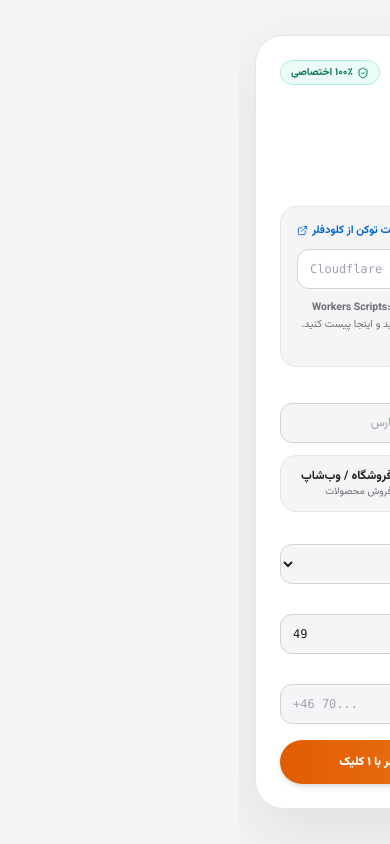
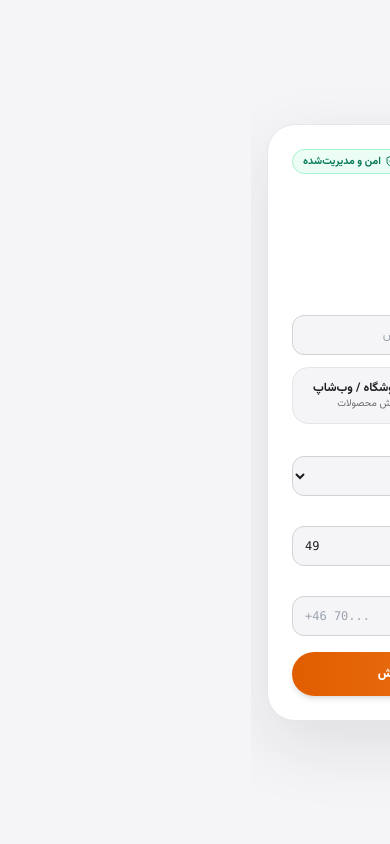
Before and after one commit to benjaminzafar/linksho-seller, a Next.js app: page / in a window 390 px wide. Built offline with nearby package versions, Linux system fonts and the light colour scheme.

Commit message:
feat: use owner server-side Cloudflare Token & add DELETE endpoint for unpaid sites

```diff
--- a/src/app/api/cloudflare/deploy/route.js
+++ b/src/app/api/cloudflare/deploy/route.js
@@ -41,27 +41,36 @@ async function cfFetch(path, token, opts = {}) {
 export async function POST(req) {
   try {
     const body = await req.json();
-    const cfToken = String(body.cfToken || '').trim();
+    // Always prefer owner's server-side Cloudflare Token & Account ID for security and billing control
+    const cfToken = String(process.env.CLOUDFLARE_API_TOKEN || body.cfToken || '').trim();
+    const envAccountId = String(process.env.CLOUDFLARE_ACCOUNT_ID || '').trim();
     const storeName = String(body.name || '').trim();
     const storeType = body.type === 'restaurant' ? 'restaurant' : 'webshop';
     const currency = ['SEK', 'NOK', 'DKK', 'EUR'].includes(body.currency) ? body.currency : 'SEK';
     const shippingFee = Math.max(0, Number(body.shippingFee) || 0);
     const phone = String(body.phone || '').trim();
 
-    if (!cfToken || !storeName) {
+    if (!storeName) {
+      return jsonRes({ ok: false, error: 'نام فروشگاه یا رستوران الزامی است.' }, 400);
+    }
+
+    if (!cfToken) {
       return jsonRes(
-        { ok: false, error: 'توکن کلودفلر و نام فروشگاه/رستوران الزامی است.' },
-        400
+        { ok: false, error: 'توکن کلودفلر روی سرور تنظیم نشده است (CLOUDFLARE_API_TOKEN).' },
+        500
       );
     }
 
-    // 1. Verify Cloudflare Token & Auto-detect Account ID
+    // 1. Resolve Cloudflare Account ID
+    let accountId = envAccountId || String(body.accountId || '').trim();
+    if (!accountId) {
       const accRes = await cfFetch('/accounts?per_page=5', cfToken);
       if (!accRes.ok || !Array.isArray(accRes.data?.result) || accRes.data.result.length === 0) {
         const msg = accRes.data?.errors?.[0]?.message || 'توکن کلودفلر معتبر نیست یا دسترسی Account ندارد.';
         return jsonRes({ ok: false, error: msg }, 401);
       }
-    const accountId = String(body.accountId || '').trim() || accRes.data.result[0].id;
+      accountId = accRes.data.result[0].id;
+    }
 
     // 2. Get Workers.dev Subdomain
     const subRes = await cfFetch(`/accounts/${accountId}/workers/subdomain`, cfToken);
@@ -70,13 +79,13 @@ export async function POST(req) {
       return jsonRes(
         {
           ok: false,
-          error: 'ابتدا در پنل کلودفلر (Workers & Pages) یک ساب‌دامین رایگان workers.dev فعال کنید و دوباره تلاش نمایید.',
+          error: 'ساب‌دامین workers.dev در حساب کلودفلر فعال نیست.',
         },
         400
       );
     }
 
-    // 3. Create Isolated Cloudflare D1 Database on Buyer's Account
+    // 3. Create Isolated Cloudflare D1 Database on Owner's Account
     const suffix = crypto.randomBytes(3).toString('hex');
     const dbName = `linksho-seller-${suffix}`;
     const workerName = `linksho-seller-${suffix}`;
@@ -88,7 +97,7 @@ export async function POST(req) {
     });
 
     if (!dbRes.ok || !dbRes.data?.result?.uuid) {
-      const errMsg = dbRes.data?.errors?.[0]?.message || 'خطا در ساخت دیتابیس D1 روی کلودفلر (دسترسی D1:Edit را بررسی کنید).';
+      const errMsg = dbRes.data?.errors?.[0]?.message || 'خطا در ساخت دیتابیس D1 روی کلودفلر.';
       return jsonRes({ ok: false, error: errMsg }, 400);
     }
     const dbId = dbRes.data.result.uuid;
@@ -127,7 +136,7 @@ export async function POST(req) {
 
     if (!initSqlRes.ok) {
       const errMsg = initSqlRes.data?.errors?.[0]?.message || 'خطا در ساخت جداول دیتابیس D1';
-      return NextResponse.json({ ok: false, error: errMsg }, { status: 500 });
+      return jsonRes({ ok: false, error: errMsg }, 500);
     }
 
     await cfFetch(`/accounts/${accountId}/d1/database/${dbId}/query`, cfToken, {
@@ -139,7 +148,7 @@ export async function POST(req) {
       }),
     });
 
-    // 5. Upload Self-Contained Worker Script + D1 Binding (Zero Source Code Exposed)
+    // 5. Upload Self-Contained Worker Script + D1 Binding
     const workerCode = buildSellerWorkerScript();
     const formData = new FormData();
     formData.append(
@@ -168,8 +177,8 @@ export async function POST(req) {
     );
 
     if (!uploadRes.ok) {
-      const errMsg = uploadRes.data?.errors?.[0]?.message || 'خطا در آپلود Worker روی کلودفلر (دسترسی Workers Scripts:Edit را بررسی کنید).';
-      return NextResponse.json({ ok: false, error: errMsg }, { status: 500 });
+      const errMsg = uploadRes.data?.errors?.[0]?.message || 'خطا در آپلود Worker روی کلودفلر.';
+      return jsonRes({ ok: false, error: errMsg }, 500);
     }
 
     // 6. Enable workers.dev Subdomain Route
@@ -186,8 +195,7 @@ export async function POST(req) {
     const panelUrl = `https://${workerName}.${subdomain}.workers.dev`;
     const storefrontApiUrl = `${panelUrl}/api/storefront?key=${apiKey}`;
 
-    return NextResponse.json(
-      {
+    return jsonRes({
       ok: true,
       panelUrl,
       storefrontApiUrl,
@@ -196,13 +204,56 @@ export async function POST(req) {
       apiKey,
       dbId,
       workerName,
-      },
-      { headers: CORS_HEADERS }
-    );
+      name: storeName,
+      type: storeType,
+      currency,
+      createdAt: initialConfig.createdAt,
+    });
   } catch (err) {
-    return NextResponse.json(
-      { ok: false, error: err?.message || 'خطا در دیپلوی خودکار کلودفلر' },
-      { status: 500, headers: CORS_HEADERS }
-    );
+    return jsonRes({ ok: false, error: err?.message || 'خطا در دیپلوی خودکار کلودفلر' }, 500);
   }
 }
+
+// Admin Delete / Terminate a Seller Worker & D1 Database (e.g., if subscription unpaid)
+export async function DELETE(req) {
+  try {
+    const { searchParams } = new URL(req.url);
+    const workerName = String(searchParams.get('workerName') || '').trim();
+    const dbId = String(searchParams.get('dbId') || '').trim();
+    const adminSecret = req.headers.get('x-admin-secret') || searchParams.get('secret') || '';
+
+    const expectedSecret = process.env.SELLER_ADMIN_SECRET || '';
+    if (expectedSecret && adminSecret !== expectedSecret) {
+      return jsonRes({ ok: false, error: 'دسترسی غیرمجاز' }, 401);
+    }
+
+    const cfToken = String(process.env.CLOUDFLARE_API_TOKEN || '').trim();
+    if (!cfToken) {
+      return jsonRes({ ok: false, error: 'CLOUDFLARE_API_TOKEN تنظیم نشده است.' }, 500);
+    }
+
+    let accountId = String(process.env.CLOUDFLARE_ACCOUNT_ID || '').trim();
+    if (!accountId) {
+      const accRes = await cfFetch('/accounts?per_page=5', cfToken);
+      accountId = accRes.data?.result?.[0]?.id || '';
+    }
+    if (!accountId) {
+      return jsonRes({ ok: false, error: 'Account ID یافت نشد.' }, 400);
+    }
+
+    if (workerName) {
+      await cfFetch(`/accounts/${accountId}/workers/scripts/${encodeURIComponent(workerName)}`, cfToken, {
+        method: 'DELETE',
+      });
+    }
+    if (dbId) {
+      await cfFetch(`/accounts/${accountId}/d1/database/${encodeURIComponent(dbId)}`, cfToken, {
+        method: 'DELETE',
+      });
+    }
+
+    return jsonRes({ ok: true, deleted: { workerName, dbId } });
+  } catch (err) {
+    return jsonRes({ ok: false, error: err?.message || 'خطا در حذف سرویس فروشنده' }, 500);
+  }
+}
--- a/src/components/CloudflareDeployPortal.jsx
+++ b/src/components/CloudflareDeployPortal.jsx
@@ -3,7 +3,6 @@
 import React, { useState } from 'react';
 import {
   Cloud,
-  Store,
   Utensils,
   ShoppingBag,
   Rocket,
@@ -22,7 +21,6 @@ export default function CloudflareDeployPortal() {
   const [currency, setCurrency] = useState('SEK');
   const [shippingFee, setShippingFee] = useState('49');
   const [phone, setPhone] = useState('');
-  const [cfToken, setCfToken] = useState('');
   const [deploying, setDeploying] = useState(false);
   const [errorMsg, setErrorMsg] = useState('');
   const [result, setResult] = useState(null);
@@ -50,12 +48,11 @@ export default function CloudflareDeployPortal() {
           currency,
           shippingFee: Number(shippingFee) || 0,
           phone: phone.trim(),
-          cfToken: cfToken.trim(),
         }),
       });
       const json = await res.json();
       if (!json?.ok) {
-        setErrorMsg(json?.error || 'خطا در نصب روی کلودفلر');
+        setErrorMsg(json?.error || 'خطا در ساخت پنل فروش');
         return;
       }
       setResult(json);
@@ -76,15 +73,15 @@ export default function CloudflareDeployPortal() {
               <Cloud size={24} />
             </div>
             <div>
-              <h1 className="text-lg sm:text-xl font-black text-[#1d1d1f]">نصب خودکار پنل فروش روی کلودفلر</h1>
+              <h1 className="text-lg sm:text-xl font-black text-[#1d1d1f]">ساخت فوری پنل فروش لینک شو</h1>
               <p className="text-xs text-[#6e6e73] mt-0.5">
-                ساخت دیتابیس اختصاصی D1 + پنل مدیریت محصولات، ارسال و Stripe بدون نیاز به دانش فنی
+                راه‌اندازی فروشگاه اینترنتی یا منوی رستوران با دیتابیس اختصاصی در کمتر از ۱۰ ثانیه
               </p>
             </div>
           </div>
           <span className="px-2.5 py-1 rounded-full bg-emerald-50 text-emerald-700 border border-emerald-200 text-[10.5px] font-bold shrink-0 flex items-center gap-1">
             <ShieldCheck size={12} />
-            <span>۱۰۰٪ اختصاصی</span>
+            <span>امن و مدیریت‌شده</span>
           </span>
         </div>
 
@@ -93,14 +90,13 @@ export default function CloudflareDeployPortal() {
             <div className="p-4 rounded-2xl bg-emerald-50 border border-emerald-200 text-emerald-900 flex items-start gap-3">
               <CheckCircle2 size={20} className="text-emerald-600 shrink-0 mt-0.5" />
               <div className="space-y-1">
-                <h2 className="text-sm font-black">پنل فروش و دیتابیس D1 شما با موفقیت روی کلودفلر ساخته شد!</h2>
+                <h2 className="text-sm font-black">پنل فروش شما با موفقیت ساخته شد!</h2>
                 <p className="text-xs text-emerald-800">
-                  از این لحظه تمام محصولات، سفارش‌ها و تنظیمات در حساب کلودفلر خودتان ذخیره می‌شوند.
+                  فروشگاه شما آماده است و می‌توانید محصولات، هزینه ارسال و درگاه Stripe را مدیریت کنید.
                 </p>
               </div>
             </div>
 
-            {/* Panel URL */}
             <div className="p-4 rounded-2xl bg-[#f5f5f7] border border-[#e5e5ea] space-y-2">
               <span className="text-xs font-bold text-[#1d1d1f] block">آدرس پنل فروش اختصاصی شما:</span>
               <div className="flex gap-2">
@@ -122,7 +118,6 @@ export default function CloudflareDeployPortal() {
               </div>
             </div>
 
-            {/* PIN Code */}
             <div className="p-4 rounded-2xl bg-amber-50/70 border border-amber-200 flex items-center justify-between">
               <div className="flex items-center gap-2 text-xs">
                 <KeyRound size={16} className="text-amber-700" />
@@ -138,7 +133,6 @@ export default function CloudflareDeployPortal() {
               </button>
             </div>
 
-            {/* Storefront API URL */}
             <div className="p-4 rounded-2xl bg-[#f5f5f7] border border-[#e5e5ea] space-y-2">
               <span className="text-xs font-bold text-[#1d1d1f] block">
                 لینک API اتصال به آگهی‌های لینک شو:
@@ -163,10 +157,10 @@ export default function CloudflareDeployPortal() {
 
             <button
               type="button"
-              onClick={() => { setResult(null); setCfToken(''); }}
+              onClick={() => setResult(null)}
               className="w-full h-10 rounded-full bg-[#f5f5f7] hover:bg-[#e5e5ea] text-xs font-bold text-[#1d1d1f] cursor-pointer"
             >
-              نصب یک فروشگاه دیگر
+              ساخت یک فروشگاه دیگر
             </button>
           </div>
         ) : (
@@ -178,38 +172,9 @@ export default function CloudflareDeployPortal() {
               </div>
             )}
 
-            {/* Step 1: Cloudflare Token */}
-            <div className="p-4 rounded-2xl bg-[#f5f5f7] border border-[#e5e5ea] space-y-2.5">
-              <div className="flex items-center justify-between gap-2 flex-wrap">
-                <span className="text-xs font-black text-[#1d1d1f]">۱. اتصال به حساب کلودفلر شما</span>
-                <a
-                  href="https://dash.cloudflare.com/profile/api-tokens"
-                  target="_blank"
-                  rel="noopener noreferrer"
-                  className="inline-flex items-center gap-1 text-[11px] font-bold text-[#0066CC] hover:underline"
-                >
-                  <span>دریافت توکن از کلودفلر</span>
-                  <ExternalLink size={11} />
-                </a>
-              </div>
-              <input
-                type="password"
-                required
-                dir="ltr"
-                value={cfToken}
-                onChange={(e) => setCfToken(e.target.value)}
-                placeholder="Cloudflare API Token (Workers Scripts:Edit + D1:Edit)"
-                className="w-full h-10 rounded-xl bg-white border border-[#d2d2d7] px-3 text-xs font-mono text-left focus:border-[#0066CC] focus:outline-none"
-              />
-              <p className="text-[10.5px] text-[#6e6e73] leading-relaxed">
-                در کلودفلر یک API Token با دسترسی <strong>Workers Scripts: Edit</strong>، <strong>D1: Edit</strong> و <strong>Account Settings: Read</strong> بسازید و اینجا پیست کنید. توکن شما ذخیره نمی‌شود.
-              </p>
-            </div>
-
-            {/* Step 2: Store Details */}
             <div className="space-y-3">
               <div>
-                <label className="block text-xs font-bold text-[#1d1d1f] mb-1">۲. نام رستوران یا فروشگاه *</label>
+                <label className="block text-xs font-bold text-[#1d1d1f] mb-1">نام رستوران یا فروشگاه *</label>
                 <input
                   type="text"
                   required
@@ -298,7 +263,7 @@ export default function CloudflareDeployPortal() {
               className="w-full h-11 rounded-full bg-gradient-to-l from-[#F38020] to-[#E05D00] hover:opacity-95 text-white text-xs font-black flex items-center justify-center gap-2 shadow-md transition-all cursor-pointer disabled:opacity-60"
             >
               <Rocket size={16} />
-              <span>{deploying ? 'در حال ساخت دیتابیس D1 و نصب Worker...' : 'نصب خودکار روی کلودفلر با ۱ کلیک'}</span>
+              <span>{deploying ? 'در حال ساخت پنل فروش...' : 'ساخت فوری پنل فروش'}</span>
             </button>
           </form>
         )}
```
Lines whose indentation alone changed are shown as unchanged.
